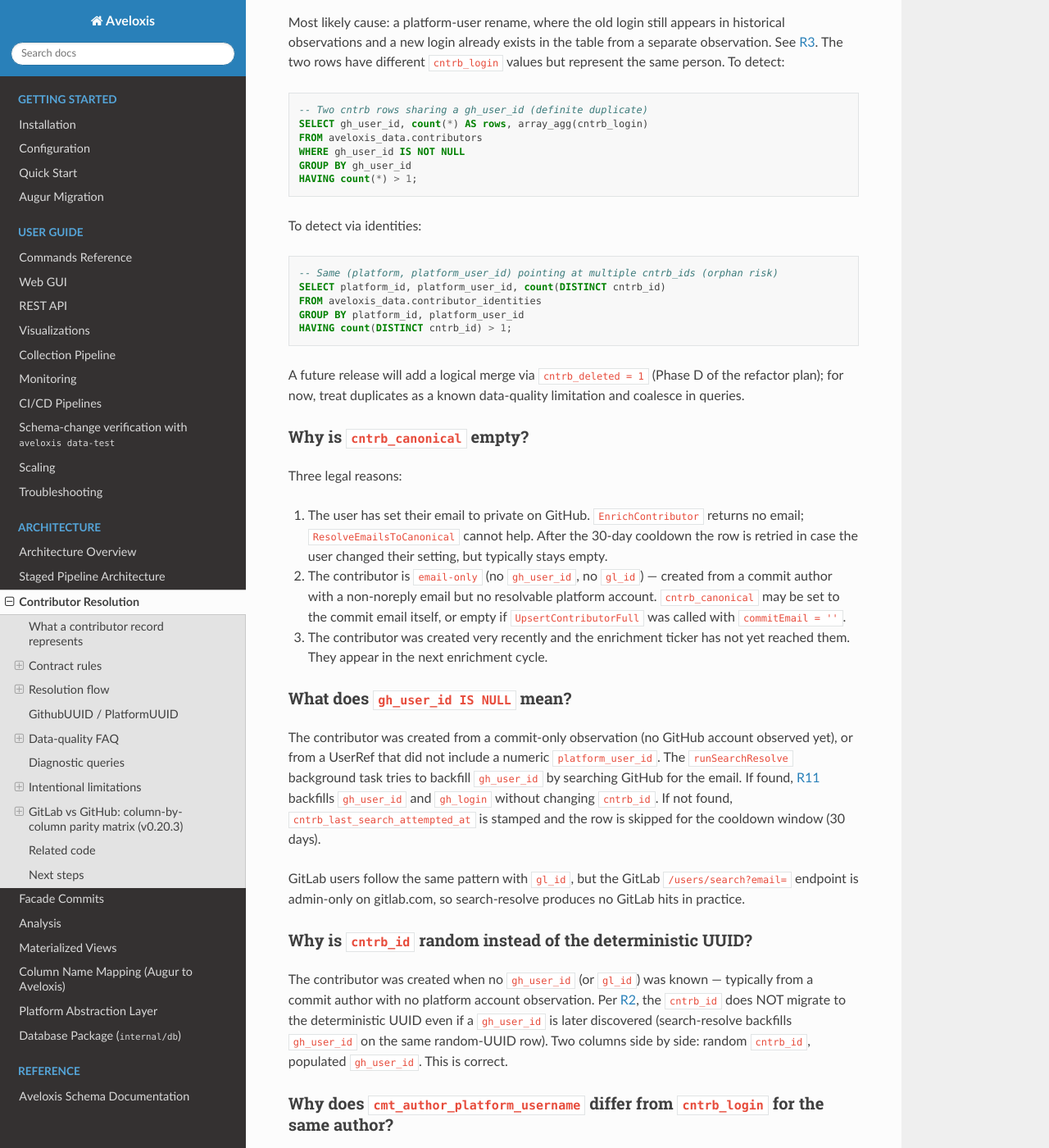
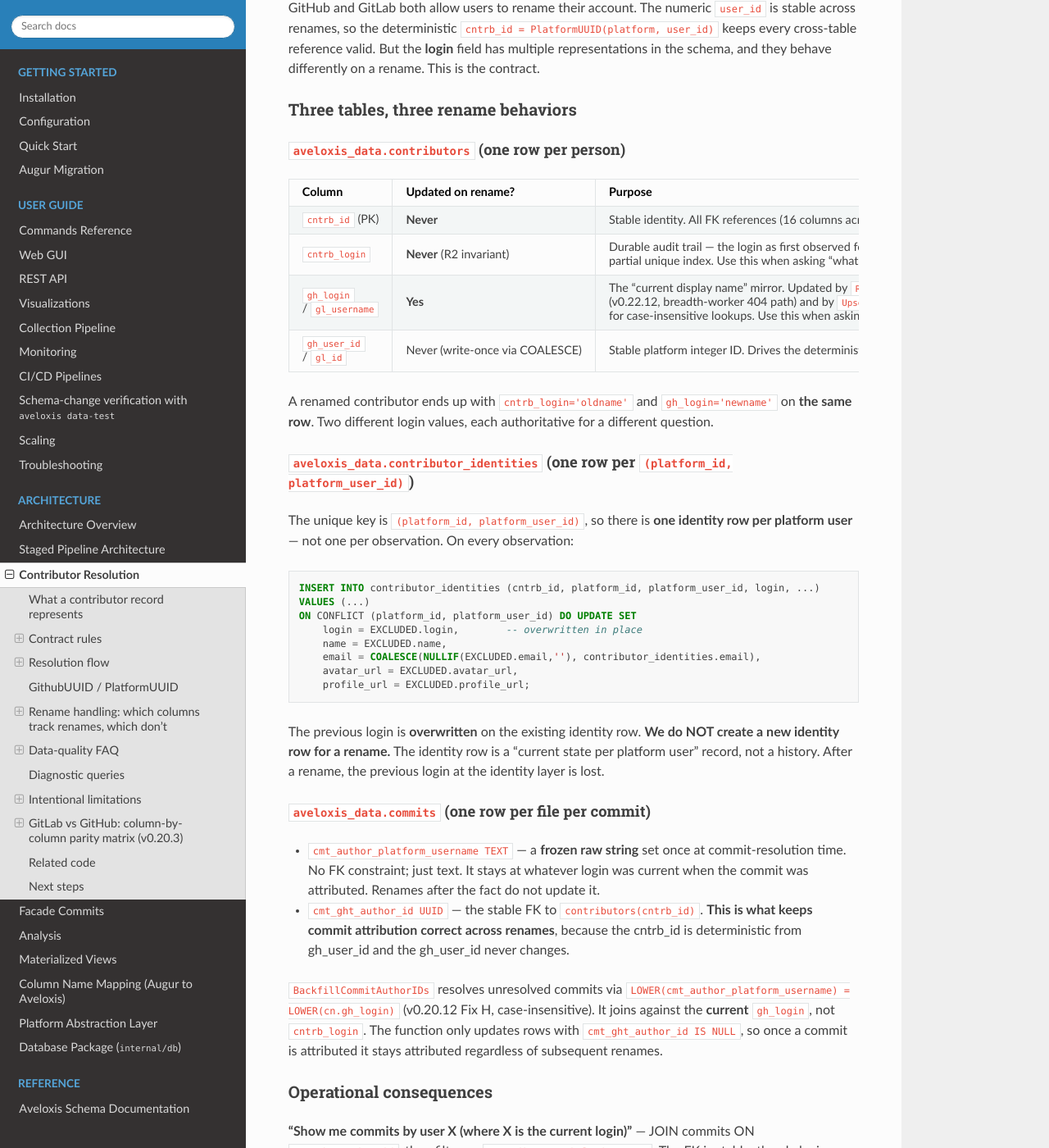
Before and after one commit to aveloxis/aveloxis, a Sphinx documentation site: the page built from docs/architecture/contributor-resolution.md, in a window 1280 px wide and 1400 px high, scrolled down 7585 px. Shown: the whole window at 82% size. Built offline with Sphinx 7.4.7 and the Read the Docs theme 3.1.0, drawn with Linux system fonts in a browser that asks for light colours; some of the changed text lies outside the part shown.

Commit message:
updated
Signed-off-by: Sean P. Goggins <s@goggins.com>

````diff
--- a/docs/architecture/contributor-resolution.md
+++ b/docs/architecture/contributor-resolution.md
@@ -214,6 +214,70 @@ UUID:    01003039-0000-0000-0000-000000000000
 ```
 
 The 8-byte fallback for IDs above 2³² is non-Augur-compatible by necessity (Augur predates GitHub's overflow concern). Existing rows in either layout are never re-encoded. The function is in `internal/db/github_uuid.go`.
+
+---
+
+## Rename handling: which columns track renames, which don't
+
+GitHub and GitLab both allow users to rename their account. The numeric `user_id` is stable across renames, so the deterministic `cntrb_id = PlatformUUID(platform, user_id)` keeps every cross-table reference valid. But the **login** field has multiple representations in the schema, and they behave differently on a rename. This is the contract.
+
+### Three tables, three rename behaviors
+
+#### `aveloxis_data.contributors` (one row per person)
+
+| Column | Updated on rename? | Purpose |
+|---|---|---|
+| `cntrb_id` (PK) | **Never** | Stable identity. All FK references (16 columns across 15 tables — see [R10](#r10-foreign-key-integrity)) depend on this. |
+| `cntrb_login` | **Never** (R2 invariant) | Durable audit trail — the login as first observed for this contributor. Subject to `idx_contributors_login` partial unique index. Use this when asking "what was this person originally called?" |
+| `gh_login` / `gl_username` | **Yes** | The "current display name" mirror. Updated by `RenameContributorGhLogin` (v0.22.12, breadth-worker 404 path) and by `UpsertContributorBatch`'s rename-recovery branch (v0.22.13, batch-upsert pkey-collision path). Indexed by `idx_contributors_gh_login` for case-insensitive lookups. Use this when asking "what is this person called RIGHT NOW?" |
+| `gh_user_id` / `gl_id` | Never (write-once via COALESCE) | Stable platform integer ID. Drives the deterministic `cntrb_id`. |
+
+A renamed contributor ends up with `cntrb_login='oldname'` and `gh_login='newname'` on **the same row**. Two different login values, each authoritative for a different question.
+
+#### `aveloxis_data.contributor_identities` (one row per `(platform_id, platform_user_id)`)
+
+The unique key is `(platform_id, platform_user_id)`, so there is **one identity row per platform user** — not one per observation. On every observation:
+
+```sql
+INSERT INTO contributor_identities (cntrb_id, platform_id, platform_user_id, login, ...)
+VALUES (...)
+ON CONFLICT (platform_id, platform_user_id) DO UPDATE SET
+    login = EXCLUDED.login,        -- overwritten in place
+    name = EXCLUDED.name,
+    email = COALESCE(NULLIF(EXCLUDED.email,''), contributor_identities.email),
+    avatar_url = EXCLUDED.avatar_url,
+    profile_url = EXCLUDED.profile_url;
+```
+
+The previous login is **overwritten** on the existing identity row. **We do NOT create a new identity row for a rename.** The identity row is a "current state per platform user" record, not a history. After a rename, the previous login at the identity layer is lost.
+
+#### `aveloxis_data.commits` (one row per file per commit)
+
+- `cmt_author_platform_username TEXT` — a **frozen raw string** set once at commit-resolution time. No FK constraint; just text. It stays at whatever login was current when the commit was attributed. Renames after the fact do not update it.
+- `cmt_ght_author_id UUID` — the stable FK to `contributors(cntrb_id)`. **This is what keeps commit attribution correct across renames**, because the cntrb_id is deterministic from gh_user_id and the gh_user_id never changes.
+
+`BackfillCommitAuthorIDs` resolves unresolved commits via `LOWER(cmt_author_platform_username) = LOWER(cn.gh_login)` (v0.20.12 Fix H, case-insensitive). It joins against the **current** `gh_login`, not `cntrb_login`. The function only updates rows with `cmt_ght_author_id IS NULL`, so once a commit is attributed it stays attributed regardless of subsequent renames.
+
+### Operational consequences
+
+**"Show me commits by user X (where X is the current login)"** — JOIN commits ON `cmt_ght_author_id`, then filter on `contributors.gh_login = 'X'`. The FK is stable; the gh_login mirror reflects current state. Works.
+
+**"What was this commit's author at write time?"** — Read `commits.cmt_author_platform_username` directly. Frozen string. Useful for audit logs and historical accuracy.
+
+**"What was this user's first observed login on aveloxis?"** — Read `contributors.cntrb_login`. Never mutates.
+
+**"What login has this person been known by between then and now?"** — **Not stored.** Only the original observation (`cntrb_login`) and the current state (`gh_login`) survive. Intermediate renames are not tracked anywhere in the current schema. A `contributor_login_history` table is planned post-v0.22.13 to capture this; until then, the rename event itself is logged at INFO level (`"contributor gh_login renamed"` from `RenameContributorGhLogin` and `"contributor rename recovered in batch upsert"` from v0.22.13's batch path) and operators can grep the application log for retrospective audit.
+
+### Why the two write paths exist (v0.22.12 vs v0.22.13)
+
+Both paths update `gh_login` on the existing contributor row and never touch `cntrb_login`. They differ in *trigger*:
+
+| Path | Trigger | Code |
+|---|---|---|
+| `RenameContributorGhLogin` (v0.22.12) | Breadth worker hits HTTP 404 on `/users/{stored_login}/events`, falls back to `/user/{stored_id}`, finds a different login | `internal/db/contributor_search_resolve.go` |
+| `UpsertContributorBatch` rename-recovery (v0.22.13) | Enrichment ticker / staged collector calls batch upsert with new login; deterministic-UUID INSERT trips `contributors_pkey` | `internal/db/postgres.go` |
+
+The v0.22.13 path is inlined inside the batch transaction (rather than calling out to `RenameContributorGhLogin`) because the batch tx already holds the savepoint scope and a nested transaction would deadlock against itself. The shape of the UPDATE statement is identical between the two paths: `SET gh_login = $newLogin, cntrb_email = COALESCE(...)` — preserving the contract uniformly.
 
 ---
 
````
Also changed, not shown: 3 other files.
